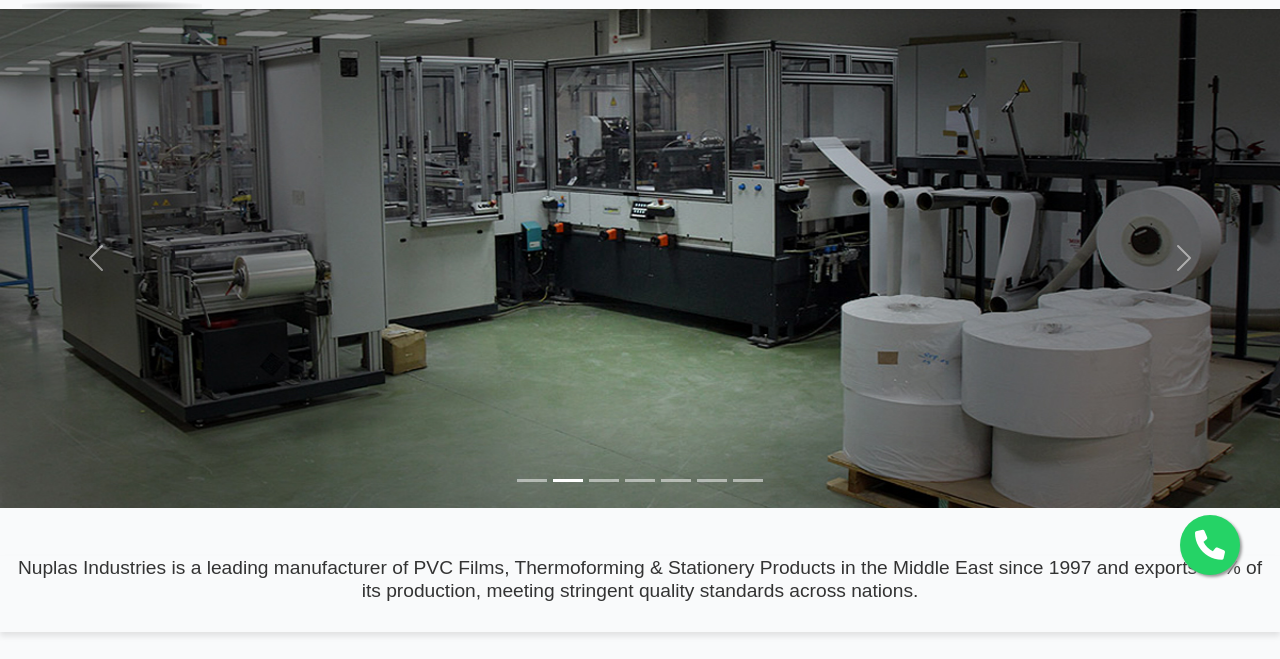
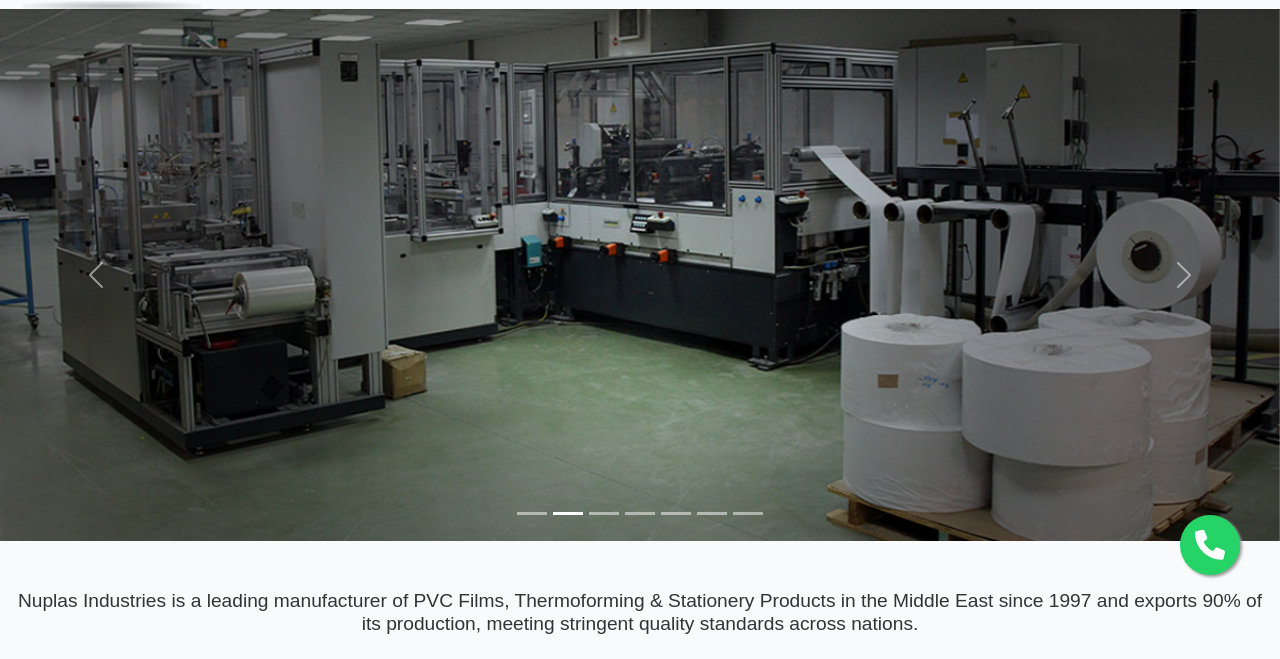
Before and after one commit to devarshisingh/nuplas, a plain HTML site: page index.html in a window 1280 px wide. Shown: the part 102-761 px from the top of the page. Drawn offline with nearby package versions, Linux system fonts and the light colour scheme; files whose address does not match are found by name.

Commit message:
Update styles.css

```diff
--- a/styles.css
+++ b/styles.css
@@ -213,9 +213,7 @@ section p {
     transform: translateY(-6px);
   }
 }
-.carousel-item img{
-    height: 500px;
-}
+
 /* Sticky Navbar Styling */
 .sticky {
     background-color: #111;
```
